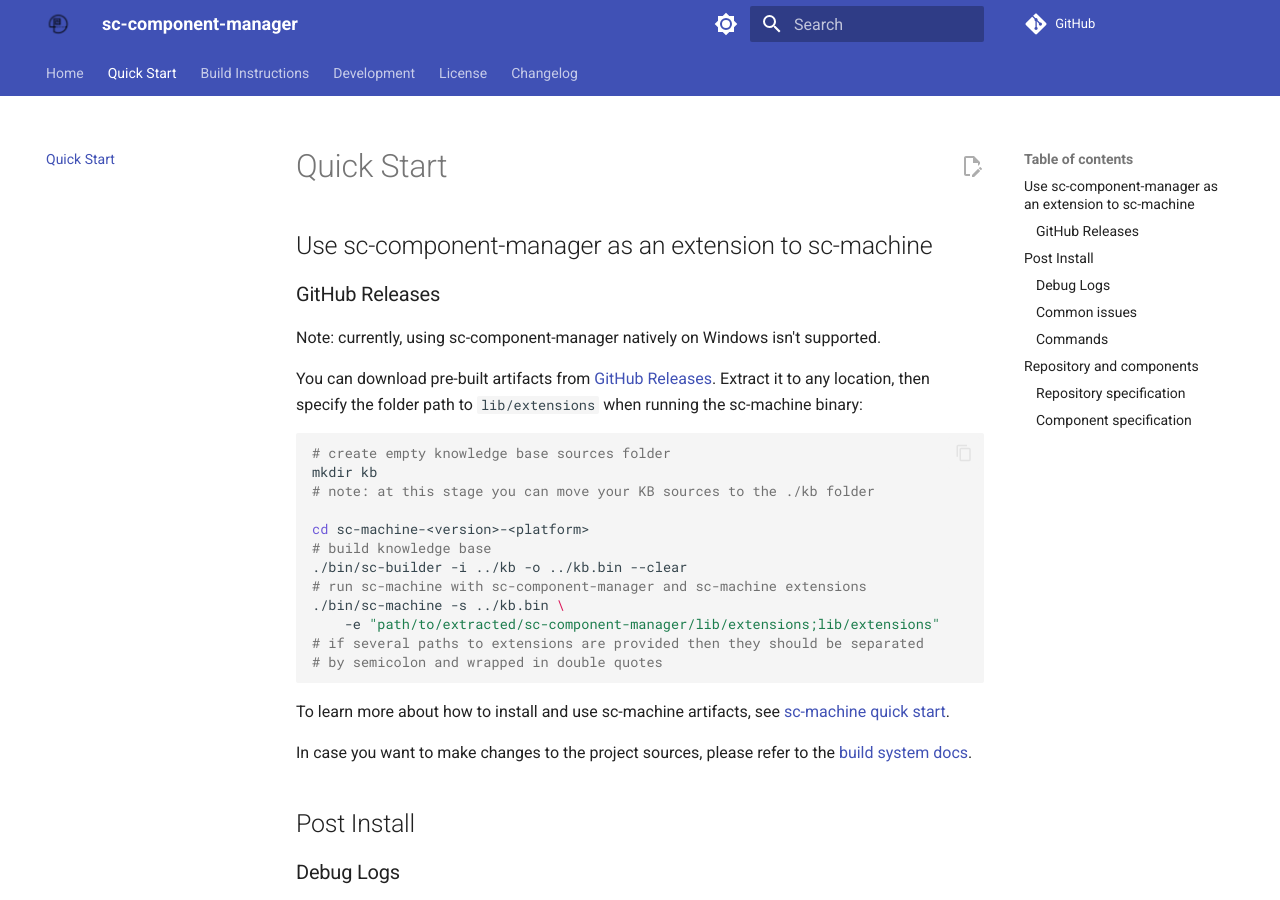
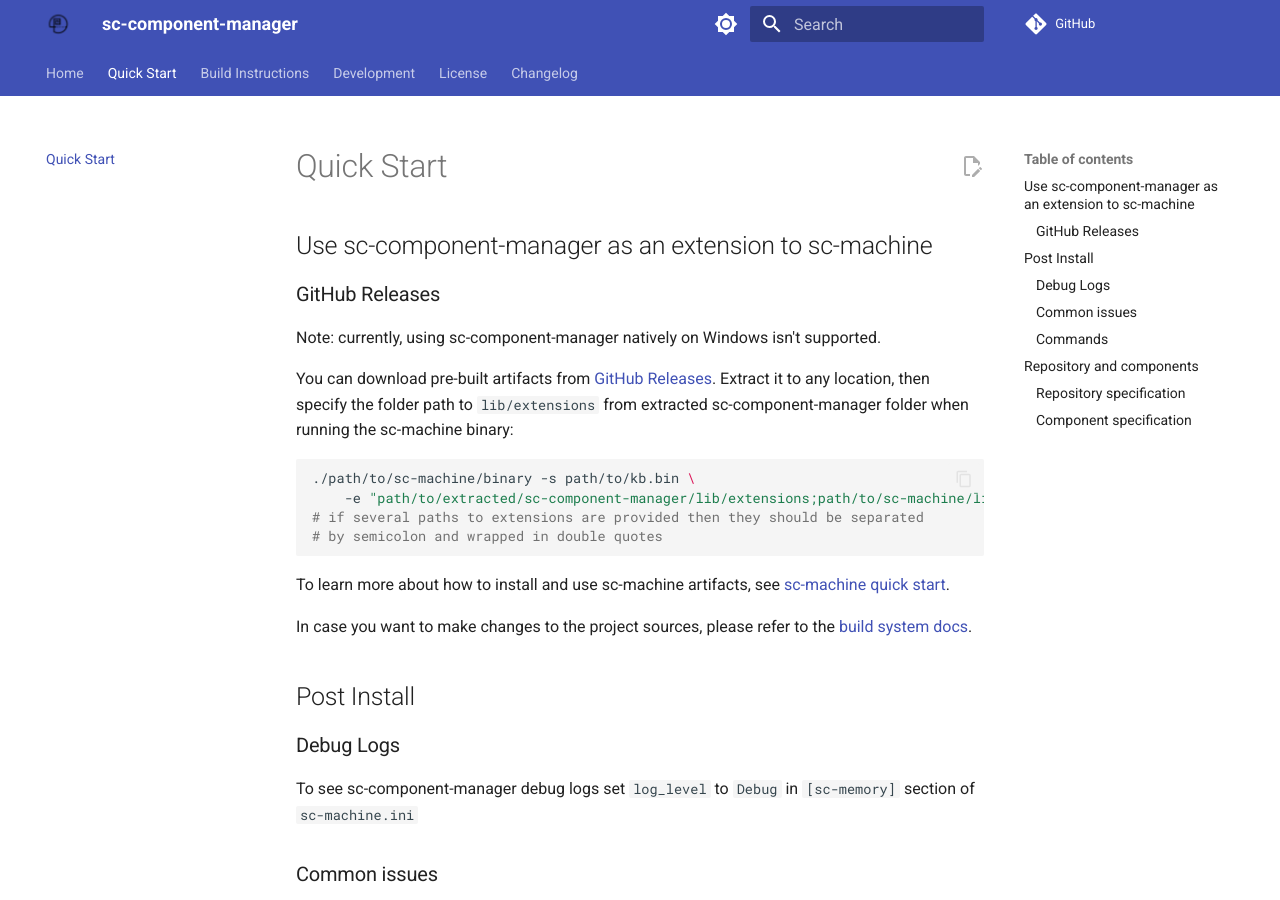
Before and after one commit to ostis-ai/sc-component-manager, an MkDocs documentation site: the page built from docs/quick_start.md, in a window 1280 px wide and 900 px high. Built offline with MkDocs 1.6.1 and Material for MkDocs 9.7.7, drawn with Linux system fonts in a browser that asks for light colours; comment, search, counter and statistics services are not loaded.

Commit message:
[docs] Rename quick start for developers

````diff
--- a/docs/quick_start.md
+++ b/docs/quick_start.md
@@ -6,19 +6,11 @@
 
 Note: currently, using sc-component-manager natively on Windows isn't supported.
 
-You can download pre-built artifacts from [GitHub Releases](https://github.com/ostis-ai/sc-component-manager/releases). Extract it to any location, then specify the folder path to `lib/extensions` when running the sc-machine binary:
+You can download pre-built artifacts from [GitHub Releases](https://github.com/ostis-ai/sc-component-manager/releases). Extract it to any location, then specify the folder path to `lib/extensions` from extracted sc-component-manager folder when running the sc-machine binary:
 
 ```sh
-# create empty knowledge base sources folder
-mkdir kb
-# note: at this stage you can move your KB sources to the ./kb folder
-
-cd sc-machine-<version>-<platform>
-# build knowledge base
-./bin/sc-builder -i ../kb -o ../kb.bin --clear
-# run sc-machine with sc-component-manager and sc-machine extensions
-./bin/sc-machine -s ../kb.bin \
-    -e "path/to/extracted/sc-component-manager/lib/extensions;lib/extensions"
+./path/to/sc-machine/binary -s path/to/kb.bin \
+    -e "path/to/extracted/sc-component-manager/lib/extensions;path/to/sc-machine/lib/extensions"
 # if several paths to extensions are provided then they should be separated
 # by semicolon and wrapped in double quotes
 ```
--- a/mkdocs.yml
+++ b/mkdocs.yml
@@ -12,7 +12,7 @@
   - Home: index.md
   - Quick Start: quick_start.md
   - Build Instructions:
-      - Quick Start for Developers: build/quick_start.md
+      - Quick Start for Contributors: build/quick_start.md
       - Build System: build/build_system.md
       - CMake Flags: build/cmake_flags.md
   - Development:
````
Also changed, not shown: docs/changelog.md (+1 -1 lines), docs/index.md (+1 -1 lines), 1 other file.
